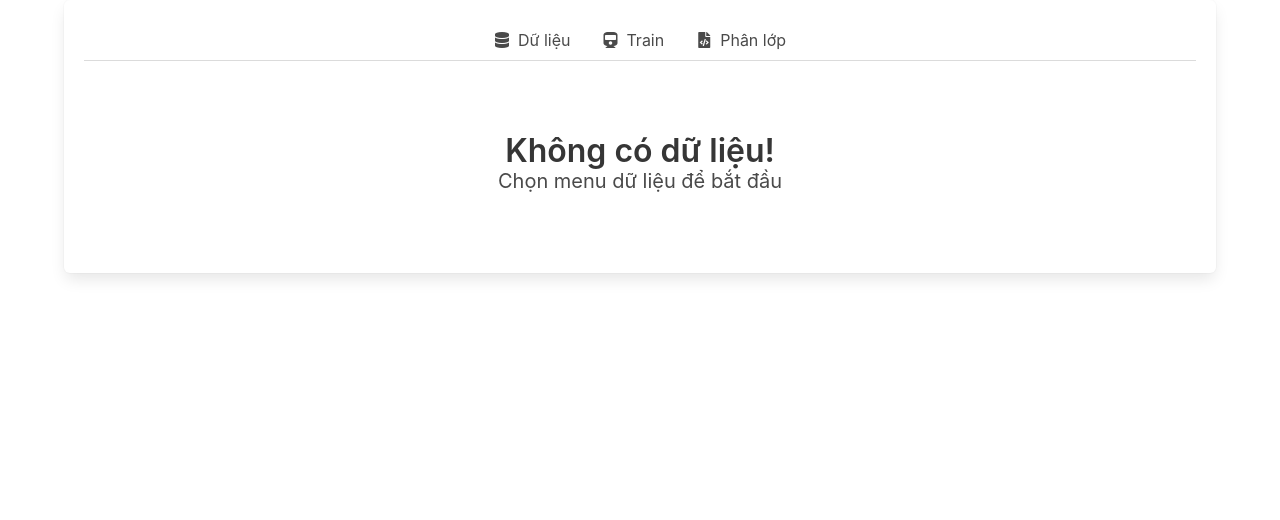
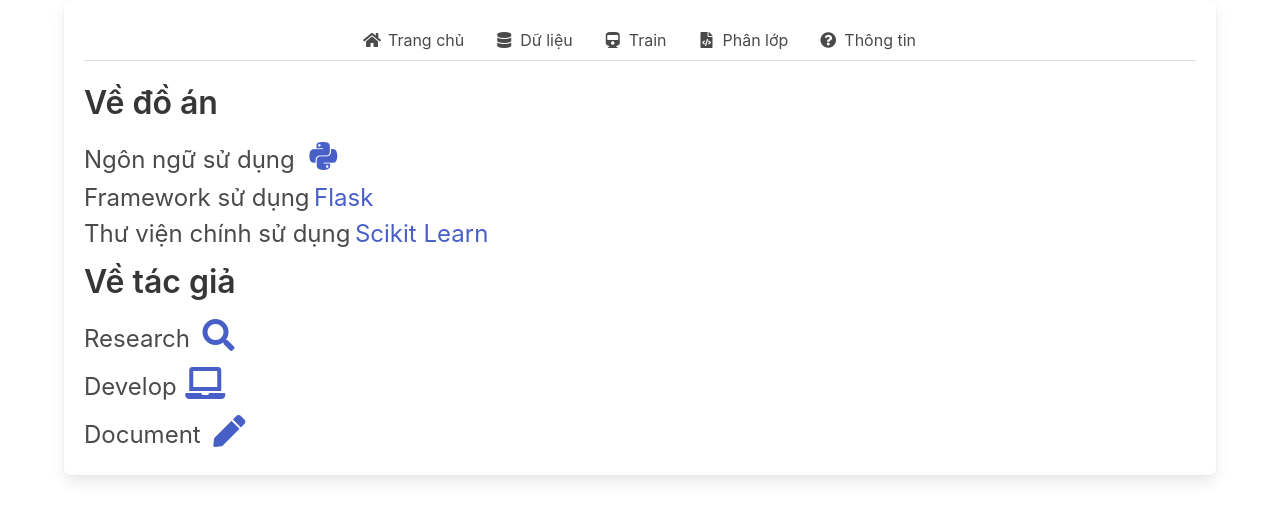
Before and after one commit to duhoang00/BankruptPrediction, a Flask app: page /about in a window 1280 px wide. Shown: the top 520 px of the page. Run offline with Flask 2, Linux system fonts and the light colour scheme.

Commit message:
add about page

```diff
--- a/app.py
+++ b/app.py
@@ -14,6 +14,11 @@
 def index():
     return render_template("index.html")
 
+
+@app.route('/about', methods=['GET', 'POST'])
+def about():
+    return render_template("about.html")
+
 @app.route('/datainput', methods=['GET', 'POST'])
 def datainput():
     df, Df_missing_stats = preProcessData("1year", "null", False)
@@ -28,15 +33,6 @@
     return render_template("datainput.html",
         tables=[df.to_html(classes='table', header="true")],
         missingstats = [Df_missing_stats.to_html(classes="table missing-stats", header="true")])
-
-
-#test
-@app.route('/datapreprocess', methods=['GET', 'POST'])
-def datapreprocesstest():
-    return render_template("datapreprocess.html",
-        confusion_matrix = [],
-        accuracy_score = [],
-        classification_report = {})
 
 
 @app.route('/choosedatapreprocess/<string:chosendata>/<string:chosenimputation>', methods=['GET', 'POST'])
--- /dev/null
+++ b/templates/about.html
@@ -0,0 +1,56 @@
+{% extends "index.html" %}
+
+{% block title %}Trang chủ{% endblock %}
+
+{% block pagecontent %}
+<div class="">
+    <div class="title">Về đồ án</div>
+    <div>
+        <span class="is-size-4">Ngôn ngữ sử dụng</span>
+        <a class="is-size-4" href="https://www.python.org" target="_blank">
+            <span class="icon is-large">
+                <i class="fab fa-python is-size-3"></i>
+            </span>
+        </a>
+    </div>
+    <div>
+        <span class="is-size-4">Framework sử dụng</span>
+        <a class="is-size-4" href="https://flask.palletsprojects.com/en/1.1.x/" target="_blank">
+            Flask
+        </a>
+    </div>
+    <div>
+        <span class="is-size-4">Thư viện chính sử dụng</span>
+        <a class="is-size-4" href="https://scikit-learn.org/stable" target="_blank">
+            Scikit Learn
+        </a>
+    </div>
+    <div class="title mt-3">Về tác giả</div>
+    <div>
+        <div>
+            <span class="is-size-4">Research</span>
+            <a class="is-size-4" href="https://github.com/hggduu" target="_blank">
+                <span class="icon is-large">
+                    <i class="fas fa-search is-size-3"></i>
+                </span>
+            </a>
+        </div>
+        <div>
+            <span class="is-size-4">Develop</span>
+            <a class="is-size-4" href="https://github.com/hggduu" target="_blank">
+                <span class="icon is-large">
+                    <i class="fas fa-laptop is-size-3"></i>
+                </span>
+            </a>
+        </div>
+        <div>
+            <span class="is-size-4">Document</span>
+            <a class="is-size-4" href="https://www.facebook.com/nguyen.thanhdat1404" target="_blank">
+                <span class="icon is-large">
+                    <i class="fas fa-pen is-size-3"></i>
+                </span>
+            </a>
+        </div>
+    </div>
+</div>
+{% endblock %}
--- a/templates/index.html
+++ b/templates/index.html
@@ -7,6 +7,12 @@
     <div class="box">
         <div class="tabs is-centered">
             <ul>
+              <li id="home">
+                <a href="/">
+                  <span class="icon is-small"><i class="fas fa-home" aria-hidden="true"></i></span>
+                  <span>Trang chủ</span>
+                </a>
+              </li>
               <li id="datainput">
                 <a href="/datainput">
                   <span class="icon is-small"><i class="fas fa-database" aria-hidden="true"></i></span>
@@ -23,6 +29,12 @@
                 <a href="/dataprocess">
                   <span class="icon is-small"><i class="fas fa-file-code" aria-hidden="true"></i></span>
                   <span>Phân lớp</span>
+                </a>
+              </li>
+              <li id="about">
+                <a href="/about">
+                  <span class="icon is-small"><i class="fas fa-question-circle" aria-hidden="true"></i></span>
+                  <span>Thông tin</span>
                 </a>
               </li>
             </ul>
```
